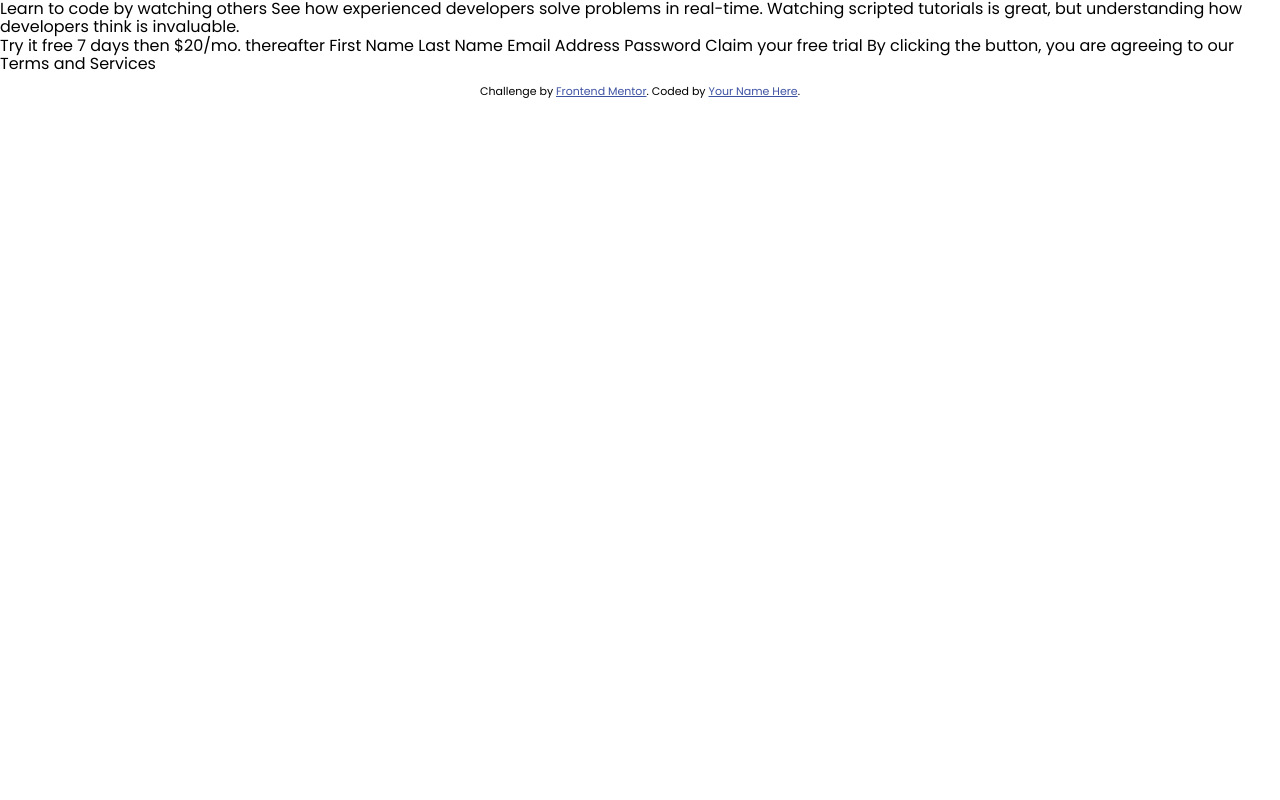
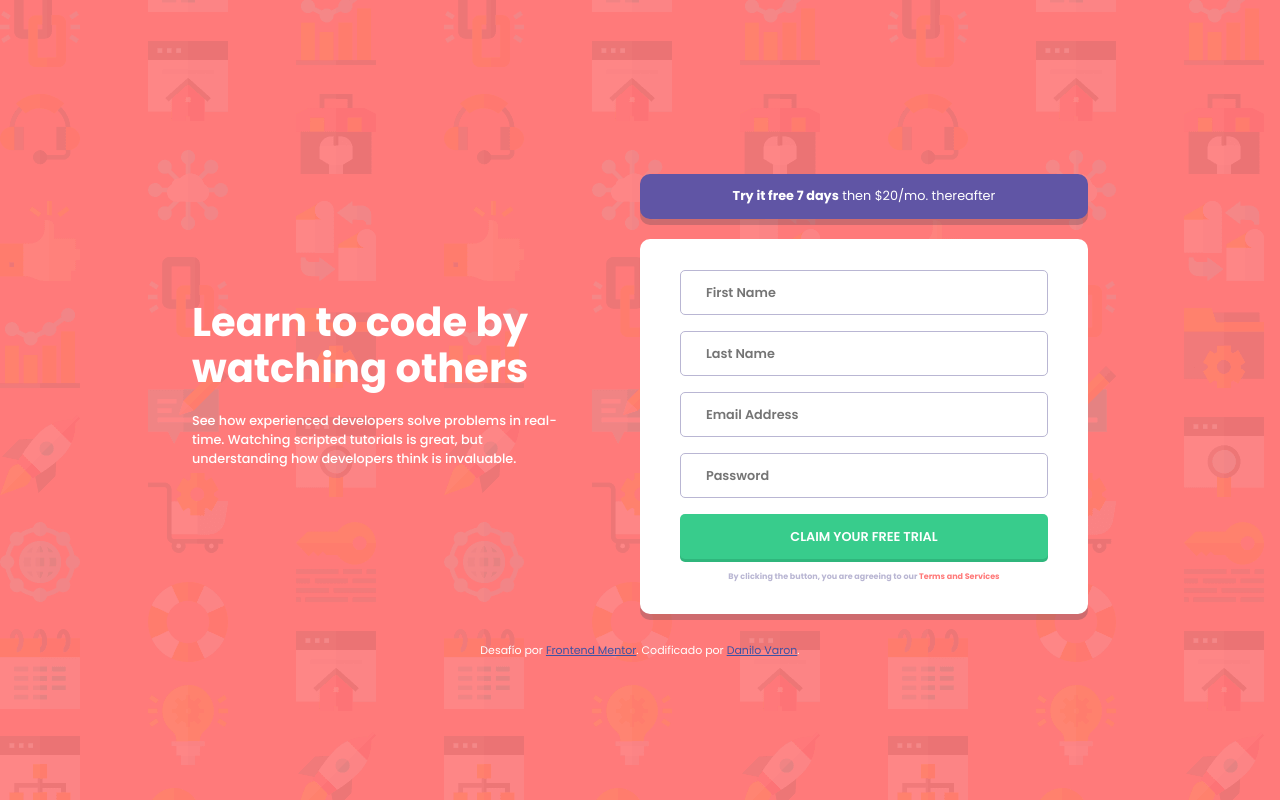
Before and after one commit to DaniloVaron/Component_sign_up, a plain HTML site: page index.html in a window 1280 px wide. Drawn offline with Linux system fonts and the light colour scheme.

Commit message:
Se realizaron los diseños correspondientes para pantallas grandes

```diff
--- a/css/estilos.css
+++ b/css/estilos.css
@@ -3,6 +3,8 @@
 
   --Rojo: hsl(0, 100%, 74%);
   --Verde: hsl(154, 59%, 51%);
+
+  --Verde_hover: hsl(154, 59%, 45%);
 
   /* Acento */
 
@@ -11,7 +13,9 @@
   /* Neutral */
 
   --Azul_oscuro: hsl(249, 10%, 26%);
-  --Azul_grisáceo: hsl(246, 25%, 77%);
+  --Azul_grisaceo: hsl(246, 25%, 77%);
+
+  --Azul_oscuro_hover: hsla(249, 10%, 26%, 0.25);
 }
 
 html {
@@ -25,10 +29,151 @@ html {
 
 body {
   font-size: 16px;
+  font-family: "Poppins", sans-serif;
+  display: flex;
+  justify-content: center;
+  align-items: center;
+  flex-direction: column;
+  min-height: 100vh;
 
-  font-family: "Poppins", sans-serif;
+  background-image: url(../images/bg-intro-desktop.png);
+  background-repeat: no-repeat;
+  background-color: var(--Rojo);
+  position: absolute;
+  top: 0;
+  left: 0;
+  right: 0;
+  bottom: 0;
+
+  color: white;
 }
 
+/* Contenedor */
+.container {
+  width: 70%;
+  height: 500px;
+  /* background-color: #fff; */
+  display: flex;
+}
+
+/* Información */
+.informacion {
+  width: 80%;
+  display: flex;
+  flex-direction: column;
+  justify-content: center;
+  align-items: center;
+  margin-right: 70px;
+}
+
+/* Titulo */
+.title {
+  font-weight: 700;
+  font-size: 2.5em;
+  display: inline-block;
+  margin: 0;
+}
+
+/* Texto principal */
+.text {
+  font-weight: 500;
+  font-size: 0.8em;
+  margin: 20px 0;
+  line-height: 1.5;
+}
+
+/* Registro */
+.sign {
+  text-align: center;
+  width: 850px;
+  display: flex;
+  flex-direction: column;
+  justify-content: center;
+}
+
+/* Oferta */
+.oferta {
+  background: var(--Azul);
+  padding: 15px 0;
+  margin-bottom: 20px;
+  border-radius: 10px;
+  font-size: 0.8em;
+  box-shadow: 0px 6px 0px 0px var(--Azul_oscuro_hover);
+  font-weight: 400;
+}
+
+/* Texto de la oferta */
+.oferta_scan {
+  font-weight: bold;
+}
+
+/* Carta*/
+.card {
+  background: white;
+  padding: 0 40px;
+  border-radius: 10px;
+  height: 375px;
+  display: flex;
+  flex-direction: column;
+  justify-content: center;
+  box-shadow: 0px 6px 0px 0px var(--Azul_oscuro_hover);
+}
+
+/* Formulario */
+.formulario {
+  display: flex;
+  flex-direction: column;
+  /* margin-bottom: 10px; */
+}
+
+/* inputs del formulario */
+.formulario input {
+  padding: 0 25px;
+  height: 45px;
+  margin: 8px 0;
+  font-size: 0.8em;
+  border-radius: 5px;
+  border: 1px solid var(--Azul_grisaceo);
+  font-weight: 600;
+}
+
+.formulario input:focus {
+  border: 1.5px solid var(--Azul_oscuro);
+}
+
+/* Boton del formulario */
+.formulario button {
+  height: 45px;
+  margin: 8px 0;
+  border-radius: 5px;
+  font-size: 0.8em;
+  background: var(--Verde);
+  color: white;
+  text-transform: uppercase;
+  box-shadow: 0px 3px 0px var(--Verde_hover);
+  border: 0;
+  cursor: pointer;
+  font-weight: 600;
+}
+
+/* Terminos y condiciones */
+.terminos {
+  margin-top: 5px;
+  font-size: 0.5em;
+  color: var(--Azul_grisaceo);
+  font-weight: 700;
+}
+
+.formulario input:focus {
+  outline: none;
+}
+
+.terminos_scan {
+  color: var(--Rojo);
+  /* font-weight: bold; */
+}
+
+/* Otro */
 .attribution {
   font-size: 11px;
   text-align: center;
--- a/index.html
+++ b/index.html
@@ -23,33 +23,52 @@
 </head>
 
 <body>
+  <!-- Contenedor -->
   <section class="container">
-    <div class="info">
-      Learn to code by watching others
 
-      See how experienced developers solve problems in real-time. Watching scripted tutorials is great,
-      but understanding how developers think is invaluable.
+    <!-- Información -->
+    <div class="informacion">
+
+      <!-- Titulo -->
+      <h1 class="title">Learn to code by watching others</h1>
+
+      <!-- Texto principal -->
+      <p class="text">
+        See how experienced developers solve problems in real-time. Watching scripted tutorials is great,
+        but understanding how developers think is invaluable.
+      </p>
     </div>
 
+    <!-- Registro -->
     <div class="sign">
-      Try it free 7 days then $20/mo. thereafter
 
-      First Name
-      Last Name
-      Email Address
-      Password
+      <!-- Oferta -->
+      <div class="oferta">
+        <scan class="oferta_scan">Try it free 7 days</scan> then $20/mo. thereafter
+      </div>
 
-      Claim your free trial
+      <!-- Carta -->
+      <div class="card">
+        <!-- Formulario -->
+        <form action="#" id="form" class="formulario">
+          <input type="text" placeholder="First Name">
+          <input type="text" placeholder="Last Name">
+          <input type="email" placeholder="Email Address">
+          <input type="password" placeholder="Password">
+          <button>Claim your free trial</button>
+        </form>
 
-      By clicking the button, you are agreeing to our Terms and Services
+        <!-- Terminos y Condiciones -->
+        <p class="terminos">By clicking the button, you are agreeing to our <scan class="terminos_scan">Terms and
+            Services</scan>
+        </p>
+      </div>
     </div>
 
   </section>
-  <footer>
-    <p class="attribution">
-      Challenge by <a href="https://www.frontendmentor.io?ref=challenge" target="_blank">Frontend Mentor</a>.
-      Coded by <a href="#">Your Name Here</a>.
-    </p>
+  <footer class="attribution">
+    Desafío por <a href="https://www.frontendmentor.io?ref=challenge" target="_blank">Frontend Mentor</a>.
+    Codificado por <a href="https://github.com/DaniloVaron" target="_blank">Danilo Varon</a>.
   </footer>
 </body>
 
```
